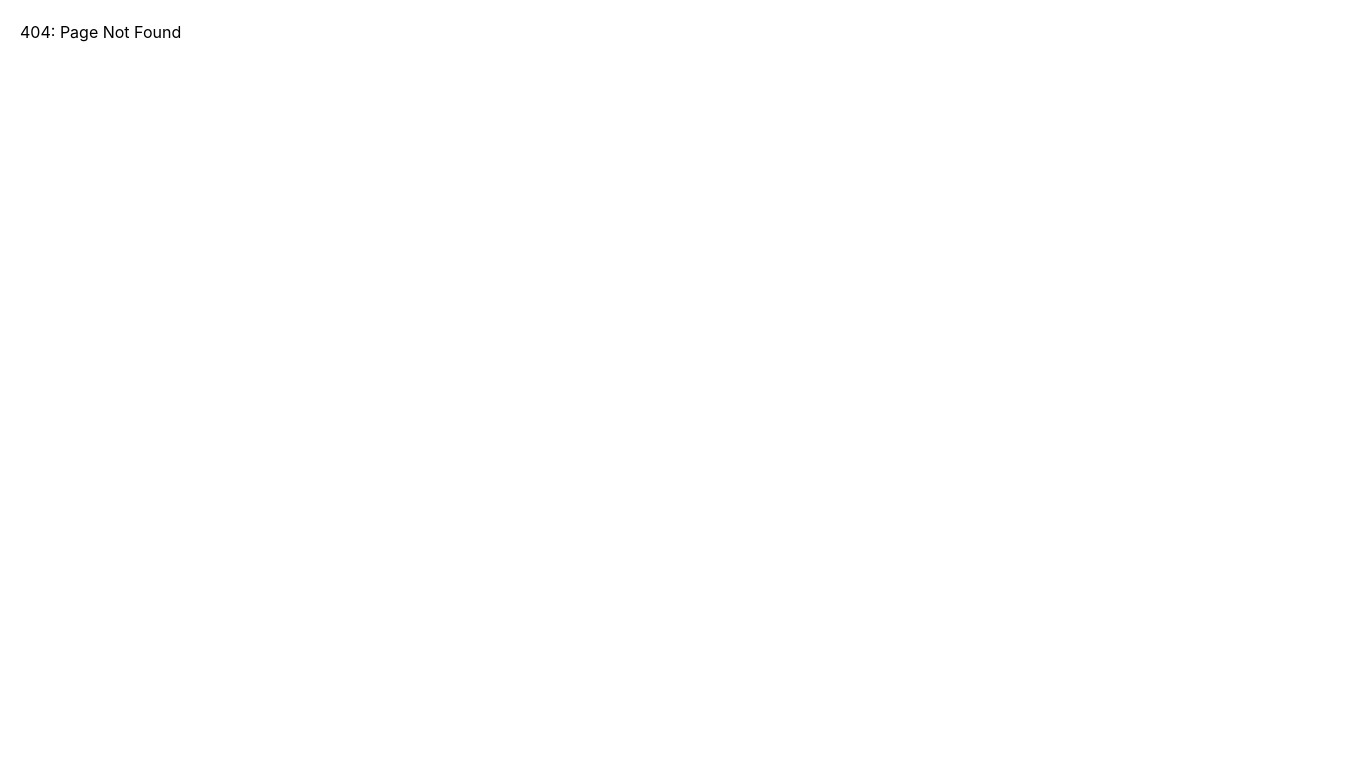
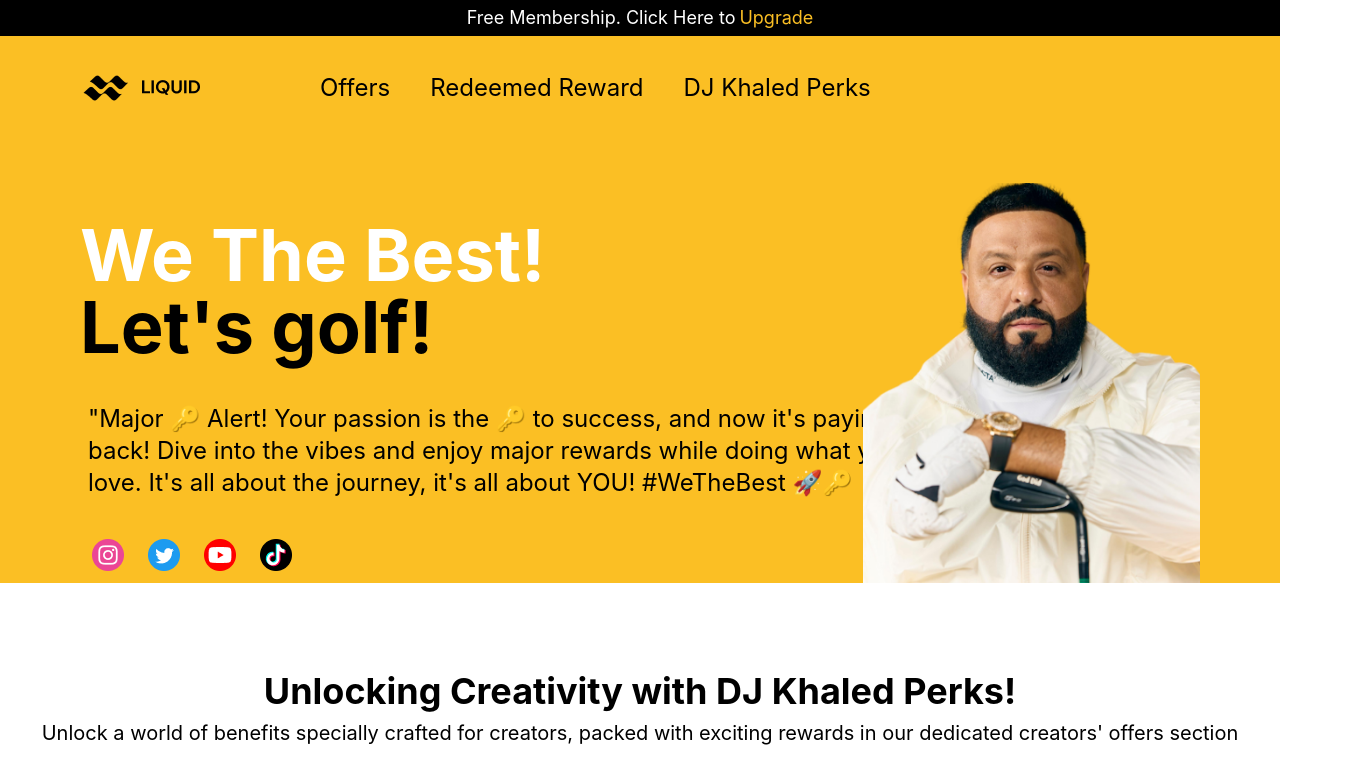
Before and after one commit to hudnellmarcus/liquid-demo, a React (Create React App) app: page /homepage in a window 1280 px wide. Before the commit this address had no page. Shown: the top 784 px of the page, 1360 px wide, since content can reach past the window. Built offline with nearby package versions, Linux system fonts and the light colour scheme.

Commit message:
working on member homepage

```diff
--- a/src/App.js
+++ b/src/App.js
@@ -2,17 +2,18 @@
 import { BrowserRouter as Router, Routes, Route } from 'react-router-dom';
 import LandingPage from './Pages/LandingPage';
 import NoMatch from './Pages/NoMatch';
-import SignIn from './Pages/SignIn';
+//import SignIn from './Pages/SignIn';
 import SignInPage from './Pages/SignIn';
-import Header from './Components/Header';
 import Register1 from './Pages/Register1';
 import Register2 from './Pages/Register2';
+import Homepage from './Pages/Homepage';
 
 
 function App() {
   return (
     <Router>
       <Routes>
+        <Route path='/homepage' element={<Homepage />} />
         <Route path="/register/1" element={<Register1 />} />
         <Route path="/register/2" element={<Register2 />} />
         <Route path="/referral" element={<LandingPage />} />
--- a/src/Components/Header.jsx
+++ /dev/null
@@ -1,13 +0,0 @@
-import React from 'react'
-import liquidLabel from '../Liquid-Label.png'
-
-const Header = () => {
-  return (
-    <div className="flex flex-start">
-        <img src={liquidLabel} alt="logo"/>
-    </div>
-
-  )
-}
-
-export default Header
--- /dev/null
+++ b/src/Components/NavBar.jsx
@@ -0,0 +1,19 @@
+import React from 'react'
+import liquidLogo from '../Liquid-Label.png';
+import { Link } from 'react-router-dom';
+
+const NavBar = () => {
+  return (
+    <div className="flex flex-row items-center space-x-10 ml-20 mt-5">
+        <img src={liquidLogo} alt="logo" />
+        <div className="flex space-x-10 text-2xl">
+          <p className="ml-20">Offers</p>
+          <p>Redeemed Reward</p>
+          <p>DJ Khaled Perks</p>
+        </div>
+    </div>
+
+  )
+}
+
+export default NavBar;
--- /dev/null
+++ b/src/Pages/Homepage.jsx
@@ -0,0 +1,44 @@
+import React from 'react';
+import NavBar from '../Components/NavBar';
+import social from '../Assets/Member DJ Khaled/Social Media.png';
+import khaled from '../Assets/Member DJ Khaled/djk 1.png';
+
+
+const Homepage = () => {
+  return (
+  <div className="flex flex-col">
+    <div className="flex flex-row justify-center p-1 h-15 bg-black">
+      <p className="text-lg text-white mr-1">Free Membership. Click Here to</p> <span className="text-lg text-amber-400">Upgrade</span>
+    </div>
+    <div className="flex flex-col bg-amber-400 w-full h-2/3">
+      <NavBar />
+        <div className="flex flex-col items-start ml-20 mt-20 py-5 w-full">
+          <h1 className="text-7xl font-bold text-white">We The Best!</h1>
+          <h1 className="text-7xl font-bold text-black">Let's golf!</h1>
+          <div className="flex flex-col w-50">
+            <p className="text-2xl p-2 mt-8 items-start">"Major 🔑 Alert! Your passion is the 🔑 to success, and now it's paying you
+              <br />
+            back! Dive into the vibes and enjoy major rewards while doing what you
+              <br />
+            love. It's all about the journey, it's all about YOU! #WeTheBest 🚀🔑</p>
+          </div>
+        </div>
+        <div className="flex flex-row p-3 ml-20">
+          <img src={social} alt="socials" />
+        </div>
+        <div className="flex items-end justify-end object-contain">
+            <img src={khaled} alt="khaled" className="object-contain absolute h-2/4 w-auto mr-20"/>
+        </div>
+    </div>
+    <div className="flex flex-col items-center mt-20">
+      <div className='flex flex-col items-center'>
+        <h1 className="text-4xl text-black font-bold justify-center p-2">Unlocking Creativity with DJ Khaled Perks!</h1>
+        <p className="text-xl justify-center">Unlock a world of benefits specially crafted for creators, packed with exciting rewards in our dedicated creators' offers section</p>
+      </div>
+
+    </div>
+  </div>
+  )
+}
+
+export default Homepage;
--- a/src/Pages/SignIn.jsx
+++ b/src/Pages/SignIn.jsx
@@ -1,6 +1,5 @@
 import React from 'react'
 import wtbGold from '../wtb-gold.jpg';
-import Header from '../Components/Header';
 import liquidLabel from '../Liquid-Label.png'
 //import Header from '../Components/Header'
 
```
Also changed, not shown: src/Assets/Member DJ Khaled/Social Media.png (added).
